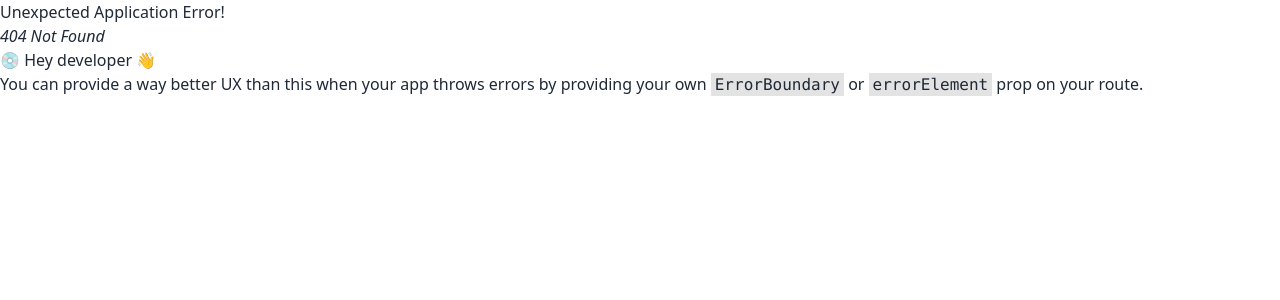
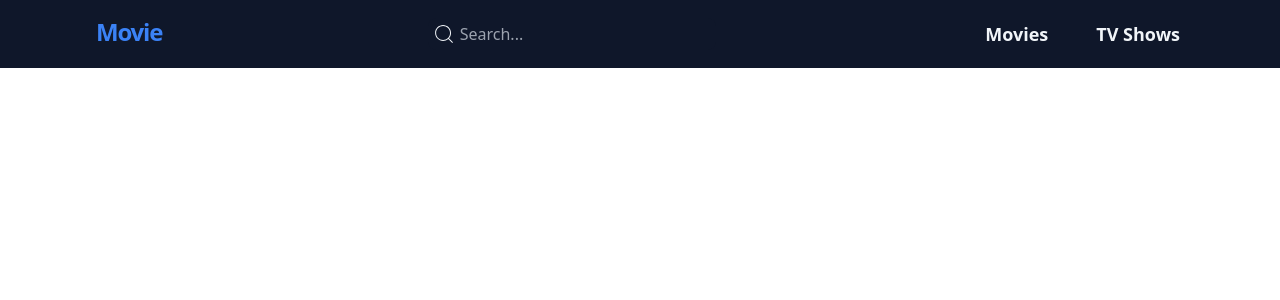
Before and after one commit to wrom404/movie-playlist, a React (Vite) app: page /movie/1 in a window 1280 px wide. Before the commit this address had no page. Shown: the top 300 px of the page. Built offline with nearby package versions, Linux system fonts and the light colour scheme; no server answers.

Commit message:
add routes

```diff
--- a/src/components/Card.jsx
+++ b/src/components/Card.jsx
@@ -1,8 +1,8 @@
 import React from 'react';
 
-const Card = ({ m, imgUrl, title, date }) => {
+const Card = ({ imgUrl, title, date, handleClick, id }) => {
   return (
-    <div className='w-24 lg:w-28 xl:w-32 md:h-64 rounded-md'>
+    <div className='w-24 lg:w-28 xl:w-32 md:h-64 rounded-md cursor-pointer' onClick={() => handleClick(id)}>
       <div className='w-full overflow-hidden'>
         <img src={imgUrl} alt={title} className='w-full object-cover rounded-md hover:scale-105 transition-transform duration-300 ease-in-out' />
       </div>
--- a/src/hooks/useFetch.jsx
+++ b/src/hooks/useFetch.jsx
@@ -8,7 +8,7 @@ const useFetch = (url, isDataNull = null) => {
   useEffect(() => {
     const fetchData = async () => {
       try {
-        await new Promise(resolve => setTimeout(resolve, 1000));
+        // await new Promise(resolve => setTimeout(resolve, 1000));
         const response = await fetch(url);
         if (!response.ok) {
           throw new Error('Something went wrong!');
--- /dev/null
+++ b/src/pages/Main.jsx
@@ -0,0 +1,13 @@
+import React from 'react'
+import Header from '../sections/Header'
+import Hero from '../sections/Hero'
+
+const Main = () => {
+  return (
+    <>
+        <Hero />
+    </>
+  )
+}
+
+export default Main
--- /dev/null
+++ b/src/pages/MoviePage.jsx
@@ -0,0 +1,21 @@
+import React from 'react'
+import { useParams } from 'react-router-dom'
+import useFetch from '../hooks/useFetch';
+
+
+const MoviePage = () => {
+    const apiKey = import.meta.env.VITE_API_KEY;
+    const movieId = useParams();
+
+    const { isLoading, error, movieList } = useFetch(`https://api.themoviedb.org/3/movie/${movieId}?api_key=${apiKey}`, true);
+    console.log(error)
+
+
+  return (
+    <div className='text-4xl text-red-500 h-screen w-full grid items-center'>
+        {movieList && movieList.length > 0 && <>{movieList}</>}
+    </div>
+  )
+}
+
+export default MoviePage
--- a/src/routes/routes.jsx
+++ b/src/routes/routes.jsx
@@ -1,11 +1,23 @@
-import { createBrowserRouter } from 'react-router-dom';
-import Hero from '../sections/Hero';
+import { createBrowserRouter } from "react-router-dom";
+import Header from "../sections/Header";
+import MoviePage from "../pages/MoviePage";
+import Main from "../pages/Main";
 
 const router = createBrowserRouter([
     {
         path: "/",
-        element: <Hero />
+        element: <>
+            <Header />
+            <Main />
+        </>,
+    },
+    {
+        path: "/movie/:id",
+        element: <>
+            <Header />
+            <MoviePage />
+        </>
     }
-]);
+  ]);
 
-export default router;
+  export default router
--- a/src/sections/Header.jsx
+++ b/src/sections/Header.jsx
@@ -4,6 +4,8 @@ import Input from '../components/Input'
 import Width from '../utils/Width';
 import { CiSearch } from "react-icons/ci";
 import { RxHamburgerMenu } from "react-icons/rx";
+import { useNavigate } from 'react-router-dom';
+
 
 
 const Header = () => {
@@ -11,6 +13,7 @@ const Header = () => {
     const searchLogo = useRef(null);
     const [isDropdownVisible, setDropdownVIsible] = useState(true);
     const { width } = Width();
+    const navigatePage = useNavigate()
 
     useEffect(() => {
         const handleClickOutside = e => {
@@ -32,9 +35,16 @@ const Header = () => {
         setDropdownVIsible(!isDropdownVisible);
     };
 
+    const handleClick = () => {
+        navigatePage('/')
+    }
+
     return (
         <div className='flex justify-between gap-4 px-4 lg:px-24 py-4 bg-slate-900 fixed w-full z-50'>
-            <h2 className="text-2xl text-blue-500 font-bold tracking-tighter cursor-pointer">
+            <h2
+                className="text-2xl text-blue-500 font-bold tracking-tighter cursor-pointer"
+                onClick={handleClick}
+                >
                 Movie
             </h2>
             <div className='relative flex items-center' ref={searchLogo}>
--- a/src/sections/Hero.jsx
+++ b/src/sections/Hero.jsx
@@ -9,11 +9,19 @@ import NowPlayingMovie from './NowPlayingMovie';
 import { FaArrowAltCircleRight } from "react-icons/fa";
 import Footer from './Footer';
 import MovieCategory from './MovieCategory';
+import { Outlet, useNavigate } from 'react-router-dom';
 
 const Hero = () => {
   const apiKey = import.meta.env.VITE_API_KEY;
   const {isLoading, error, movieList } = useFetch(`https://api.themoviedb.org/3/movie/popular?api_key=${apiKey}`, true);
   const { width } = Width();
+  const navigate = useNavigate();
+
+  const handleClick = (id) => {
+    navigate(`movie/${id}`)
+    // console.log(id);
+
+  }
 
   return (
     <>
@@ -21,7 +29,6 @@ const Hero = () => {
       <div className="drawer drawer-end">
         <input id="my-drawer-4" type="checkbox" className="drawer-toggle" />
         <div className="drawer-content">
-          <Header />
           <div className="bg-dark flex flex-col-reverse lg:flex-row xs:min-h-screen md:min-h-screen">
             <div className="w-full lg:w-2/5 min-h-fit md:h-screen flex items-center flex-col">
               <p className=" max-sm:text-sm md:text-base text-slate-100 w-full px-4 md:w-[26rem] pt-12 md:pt-32 text-center md:text-left">
@@ -50,8 +57,10 @@ const Hero = () => {
                     movieList && movieList.length > 0 ? (
                       movieList.slice(0, 3).map((movie) => (
                         <Card
-                          m={movie}
+                          handleClick = {handleClick}
+                          // m={movie}
                           key={movie.id}
+                          id={movie.id}
                           imgUrl={`https://image.tmdb.org/t/p/w500/${movie.poster_path}`}
                           title={movie.title}
                           date={movie.release_date}
```
